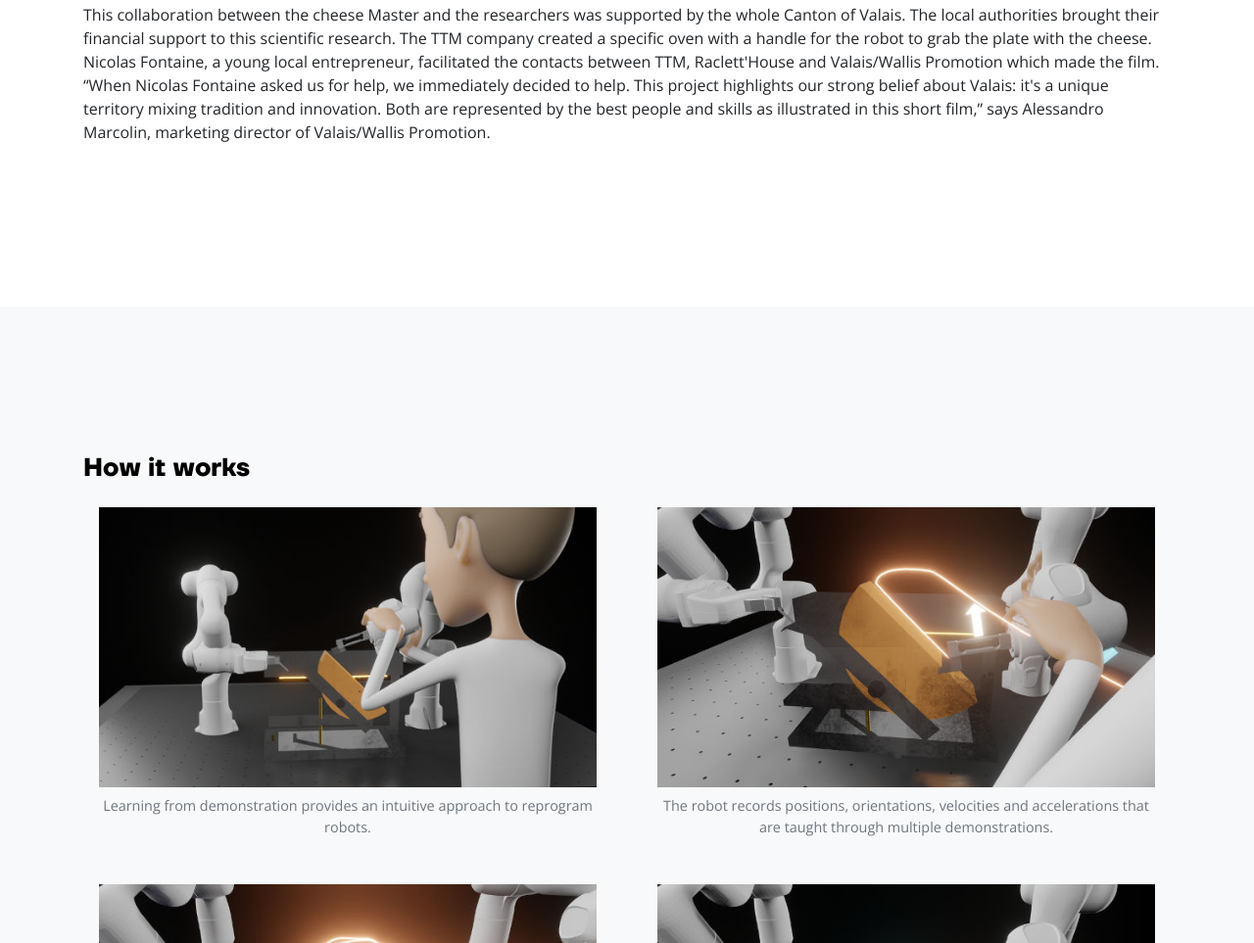
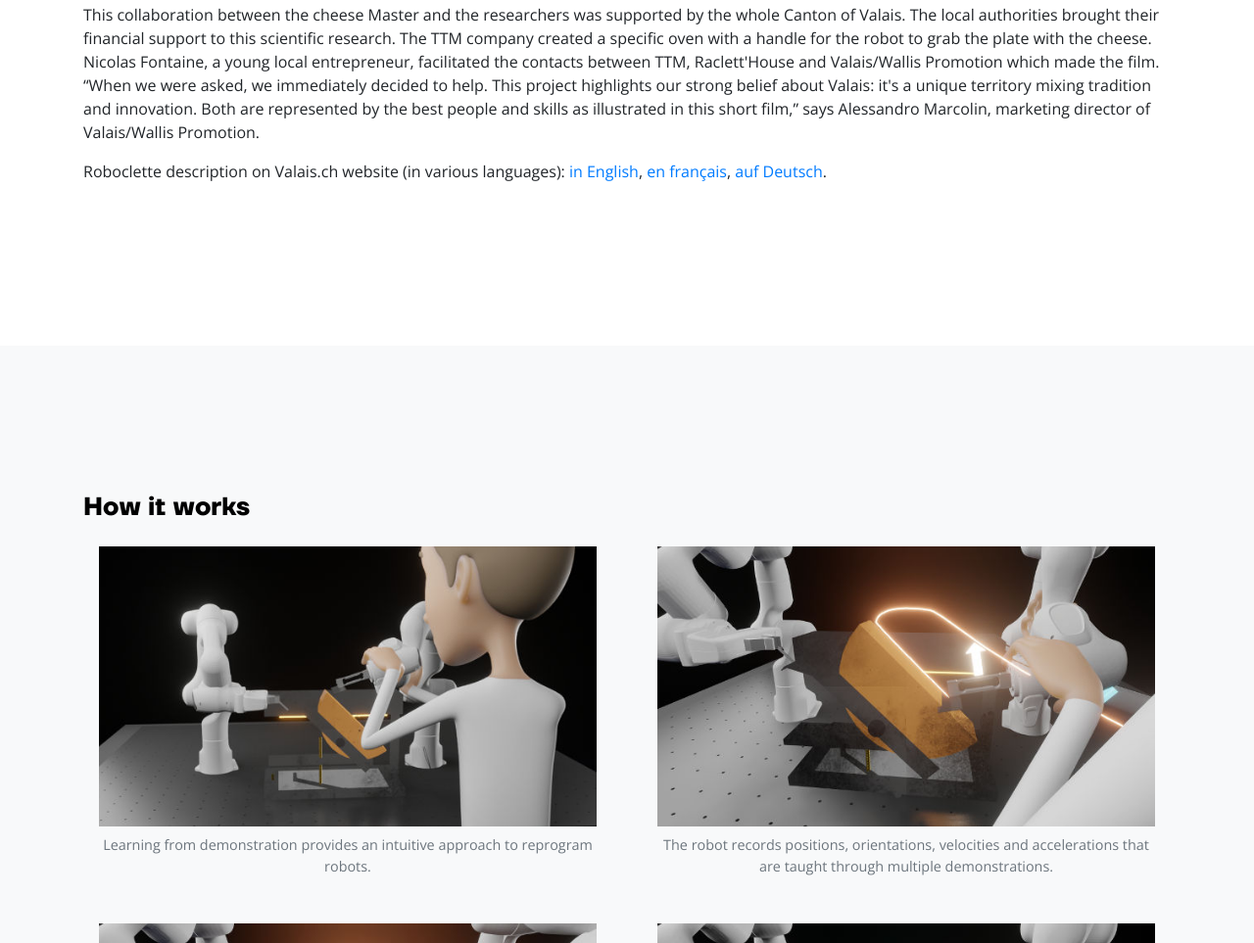
Before and after one commit to roboclette/roboclette.github.io, a plain HTML site: page index.htm in a window 1280 px wide. Shown: the part 2156-3119 px from the top of the page at 98% size. Drawn offline with nearby package versions, Linux system fonts and the light colour scheme.

Commit message:
links updated

```diff
--- a/index.htm
+++ b/index.htm
@@ -84,7 +84,12 @@
 
 		<h2>When tradition meets innovation</h2>
 
-		<p>This collaboration between the cheese Master and the researchers was supported by the whole Canton of Valais. The local authorities brought their financial support to this scientific research. The TTM company created a specific oven with a handle for the robot to grab the plate with the cheese. Nicolas Fontaine, a young local entrepreneur, facilitated the contacts between TTM, Raclett'House and Valais/Wallis Promotion which made the film. “When Nicolas Fontaine asked us for help, we immediately decided to help. This project highlights our strong belief about Valais: it's a unique territory mixing tradition and innovation. Both are represented by the best people and skills as illustrated in this short film,” says Alessandro Marcolin, marketing director of Valais/Wallis Promotion.</p>
+		<p>This collaboration between the cheese Master and the researchers was supported by the whole Canton of Valais. The local authorities brought their financial support to this scientific research. The TTM company created a specific oven with a handle for the robot to grab the plate with the cheese. Nicolas Fontaine, a young local entrepreneur, facilitated the contacts between TTM, Raclett'House and Valais/Wallis Promotion which made the film. “When we were asked, we immediately decided to help. This project highlights our strong belief about Valais: it's a unique territory mixing tradition and innovation. Both are represented by the best people and skills as illustrated in this short film,” says Alessandro Marcolin, marketing director of Valais/Wallis Promotion.</p>
+		<p>Roboclette description on Valais.ch website (in various languages):
+<a href='https://www.valais.ch/en/information/landingpage/industrie/roboclette' target='_blank'>in English</a>,
+<a href='https://www.valais.ch/fr/information/landingpage/industrie/roboclette' target='_blank'>en français</a>,
+<a href='https://www.valais.ch/de/info/landingpage/industrie/roboclette' target='_blank'>auf Deutsch</a>.
+		</p>
 
 		</div>
 	</div>
@@ -210,12 +215,6 @@
 		<div class="col-lg-6 mx-auto my-top text-center">
 			<p><b><a href='http://calinon.ch/' target='_blank'>Sylvain Calinon</a></b><br><b>Scientific Coordinator</b><br>(Senior Researcher, Head of the Robot Learning & Interaction group at Idiap)<br>Email: info@roboclette.ch</p>
 		</div>
-		<!--<div class="col-lg-3 mx-auto my-top text-center">
-			<p><b><a href='' target='_blank'>Nicolas Fontaine</a></b><br><b>Public relations & logistics</b><br>(Entrepreneur)</p>
-		</div>
-		<div class="col-lg-3 mx-auto my-top text-center">
-			<p><b><a href='https://eddy-baillifard.com/fr/' target='_blank'>Eddy Baillifard</a></b><br><b>Cheese Master</b><br>(Owner of Raclett'House)</p>
-		</div>-->
 	</div>
 </div>
 </section>
```
